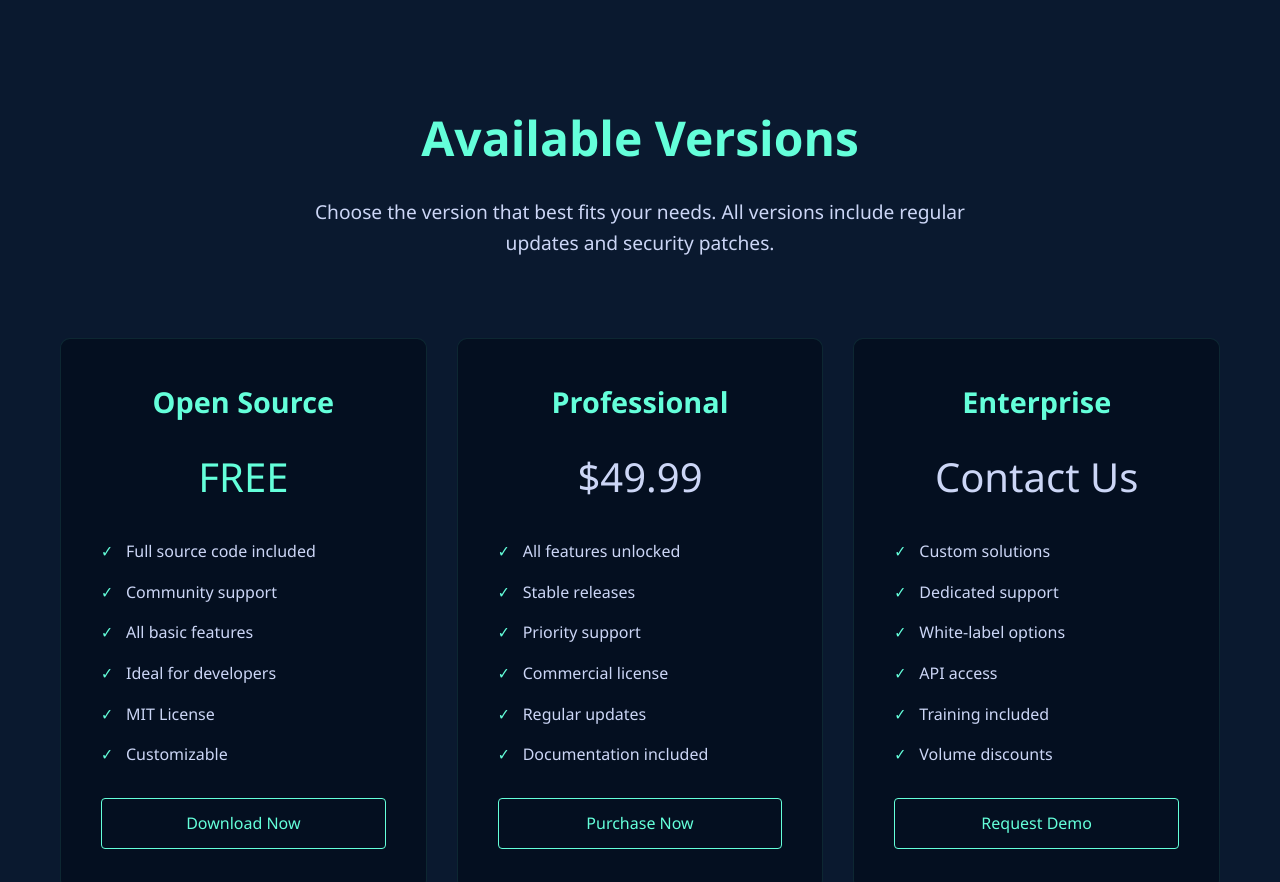
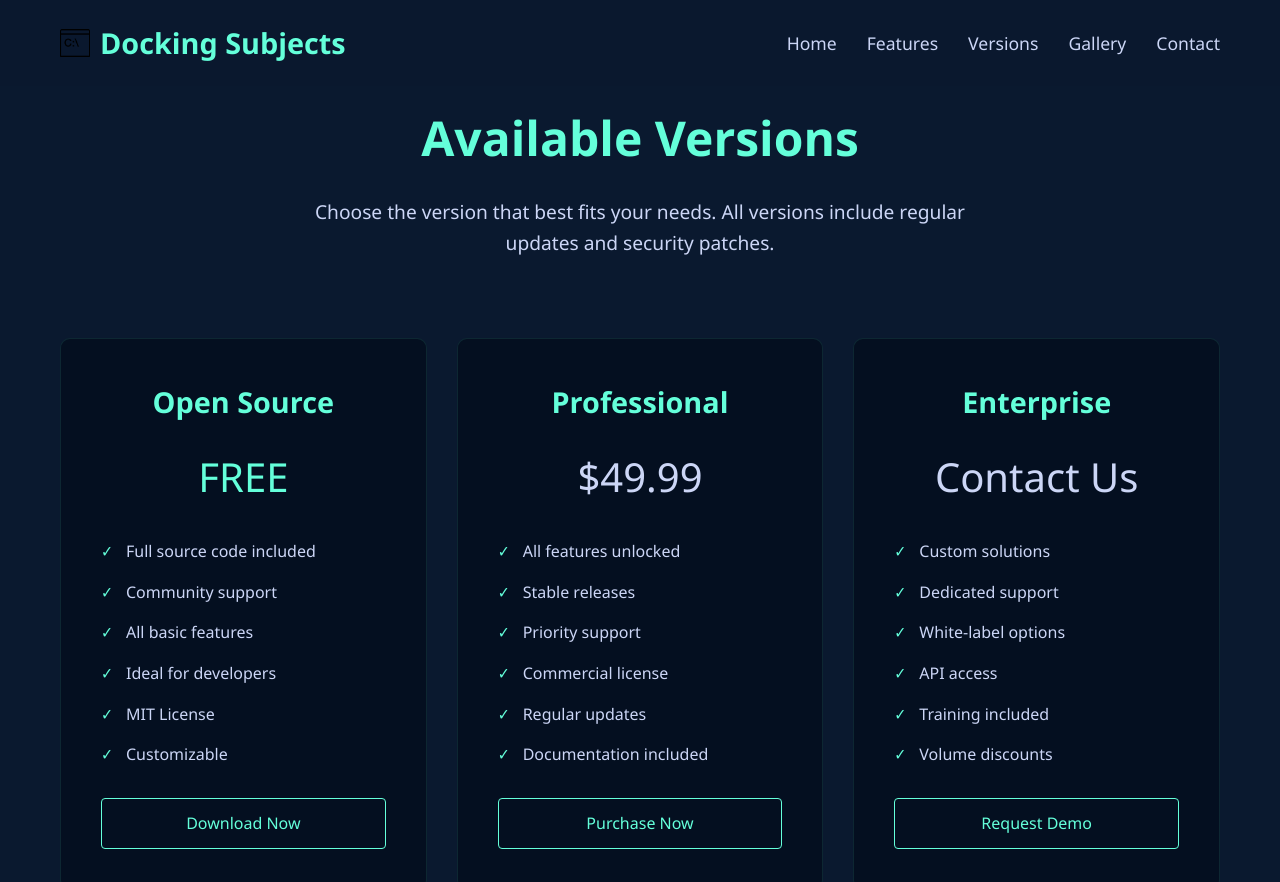
Before and after one commit to Robervert/CorridorDCO, a plain HTML site: page versions.html in a window 1280 px wide. Shown: the top 882 px of the page. Drawn offline with Linux system fonts and the light colour scheme.

Commit message:
Update versions.html

```diff
--- a/versions.html
+++ b/versions.html
@@ -217,6 +217,27 @@
     </style>
 </head>
 <body>
+    <header>
+   <nav>
+<!-- https://company.com -->
+            <div class="container nav-container">
+                <a href="https://robervert.github.io/CorridorDCO/corridor.html" class="logo" target="_blank">
+                    <img src="https://robervert.github.io/CorridorDCO/logo.png" alt="Company Logo">
+                    <span class="logo-text">Docking Subjects</span>
+                </a>
+                <div class="nav-links">
+                    <a href="https://robervert.github.io/CorridorDCO/index.html#home">Home</a>
+                    <a href="https://robervert.github.io/CorridorDCO/index.html#features">Features</a>
+                    <a href="https://robervert.github.io/CorridorDCO/versions.html">Versions</a>
+                    <a href="https://robervert.github.io/CorridorDCO/index.html#gallery">Gallery</a>
+                    <a href="https://robervert.github.io/CorridorDCO/index.html#contact">Contact</a>
+                </div>
+                <div class="hamburger">
+                    <i class="fas fa-bars"></i>
+                </div>
+            </div></nav>
+
+    </header>
     <div class="version-header">
         <h1>Available Versions</h1>
         <p>Choose the version that best fits your needs. All versions include regular updates and security patches.</p>
```
